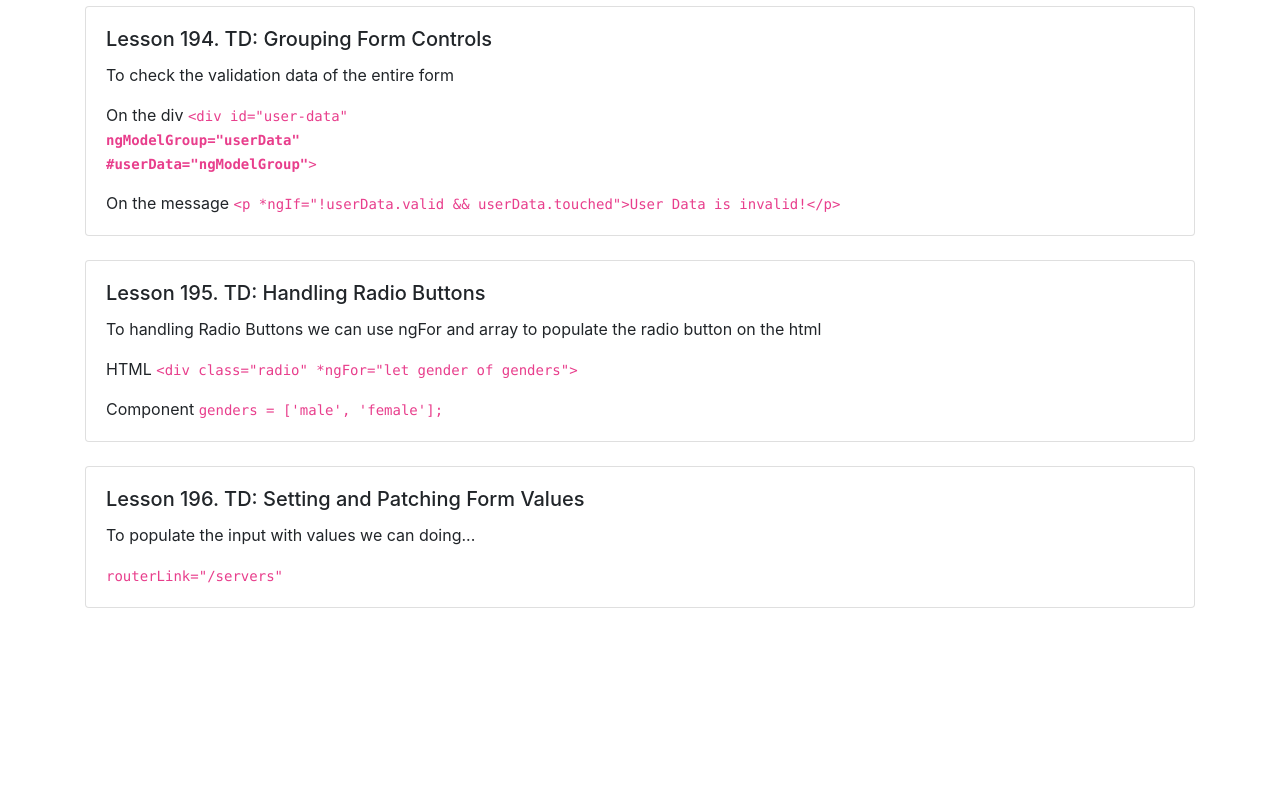
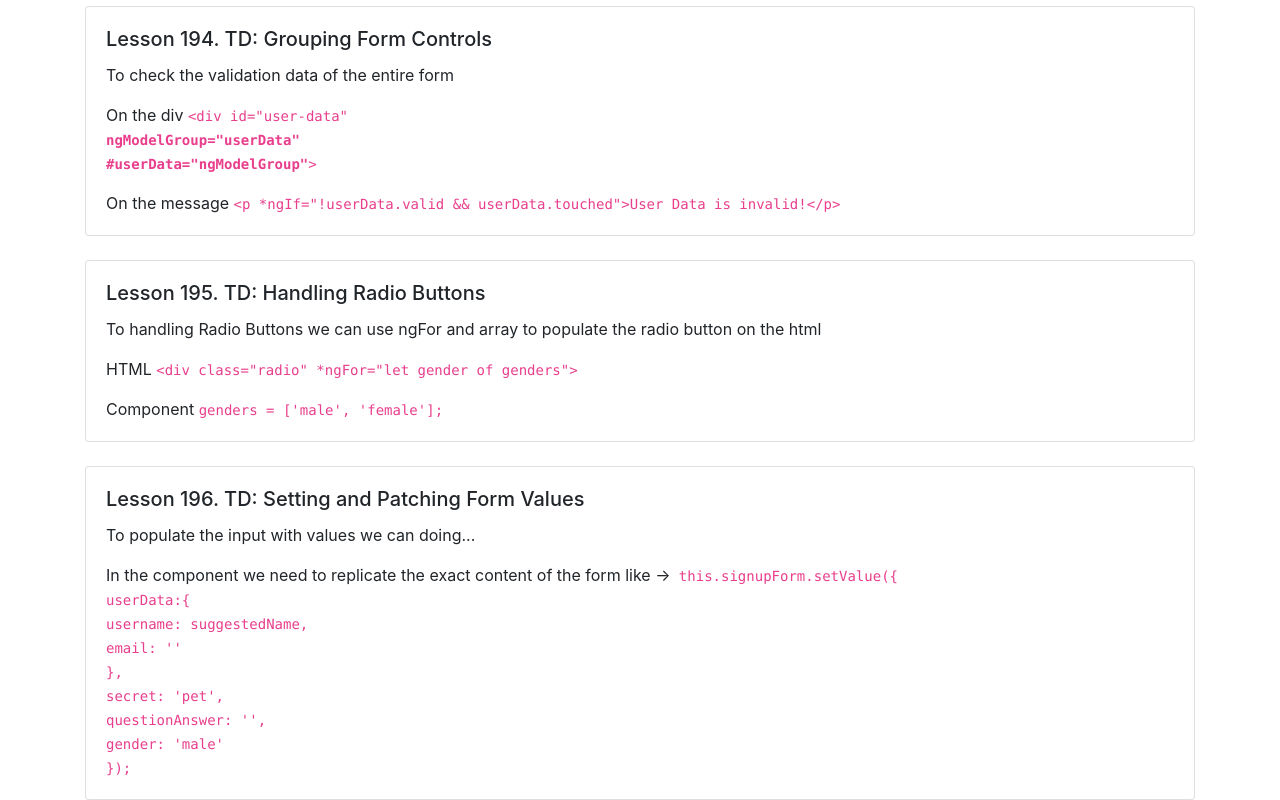
Before and after one commit to Sandro81/section15-Handling-forms-in-Angular-Apps, an Angular app: page / in a window 1280 px wide. Shown: the part 4246-5046 px from the top of the page. Before the commit the page ends 4854 px from the top, so only its background shows below. Built offline with nearby package versions, Linux system fonts and the light colour scheme.

Commit message:
section 15

```diff
--- a/src/app/app.component.html
+++ b/src/app/app.component.html
@@ -276,7 +276,16 @@
         <div class="card-body">
           <h5 class="card-title">Lesson 196. TD: Setting and Patching Form Values </h5>
           <p class="card-text"> To populate the input with values we can doing... </p>
-          <p class="card-text"> <code>routerLink="/servers" </code></p>
+          <p class="card-text">In the component we need to replicate the exact content of the form like -><code> this.signupForm.setValue(&#123;
+            <br>
+            userData:&#123;<br>
+            username: suggestedName,<br>
+            email: ''<br>
+            },<br>
+            secret: 'pet',<br>
+            questionAnswer: '',<br>
+            gender: 'male'<br>
+            });</code></p>
         </div>
       </div>
       <!--
--- a/src/app/app.component.ts
+++ b/src/app/app.component.ts
@@ -14,7 +14,7 @@ export class AppComponent {
   genders = ['male', 'female'];
   suggestUserName() {
     const suggestedName = 'Superuser';
-    this.signupForm.setValue({
+   /* this.signupForm.setValue({
       userData:{
         username: suggestedName,
         email: ''
@@ -23,7 +23,12 @@ export class AppComponent {
       questionAnswer: '',
       gender: 'male'
 
-    });
+    });*/
+   this.signupForm.form.patchValue({
+     userData: {
+       username: suggestedName
+     }
+   });
   }
 
   onSubmit() {
```
